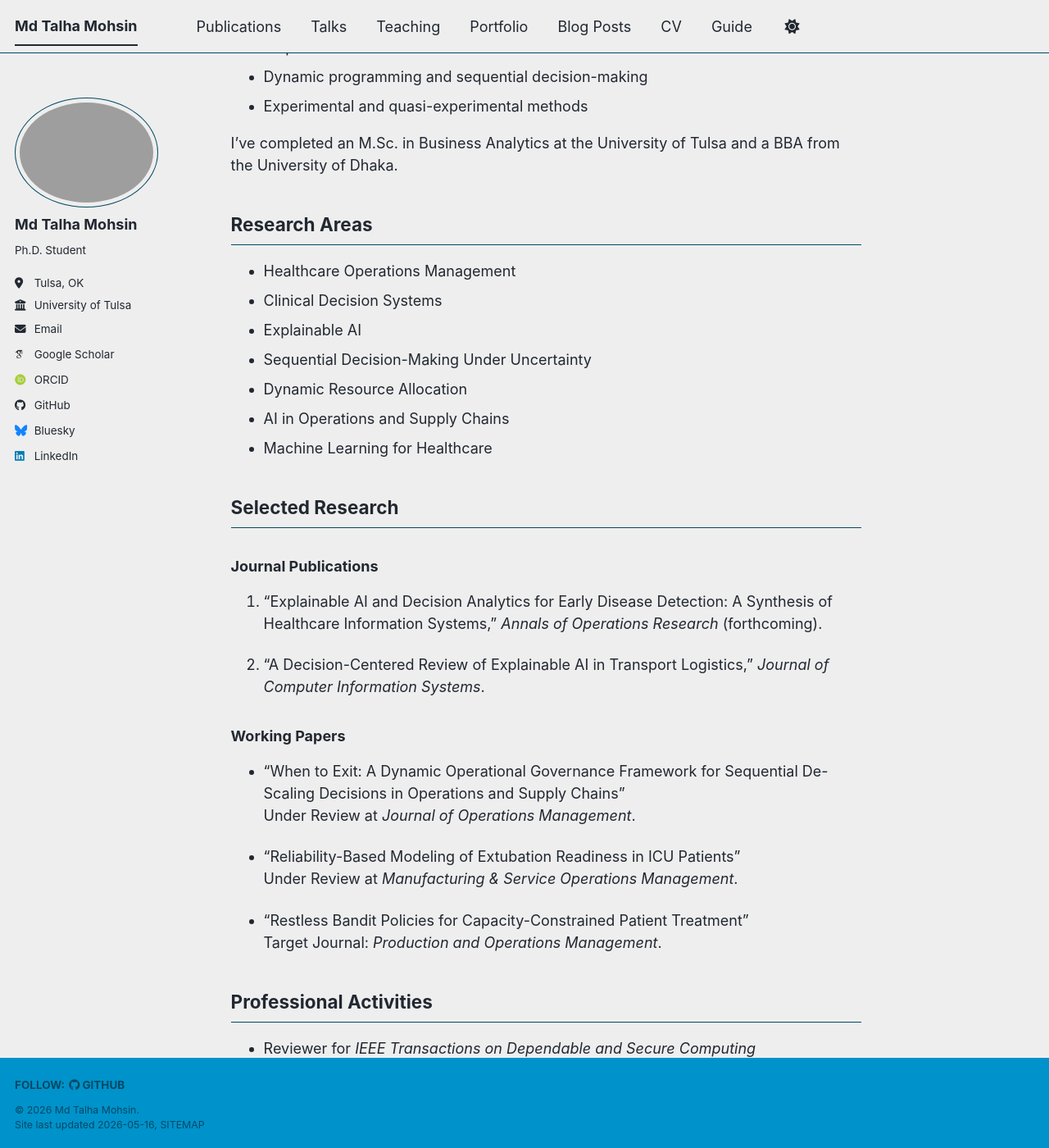
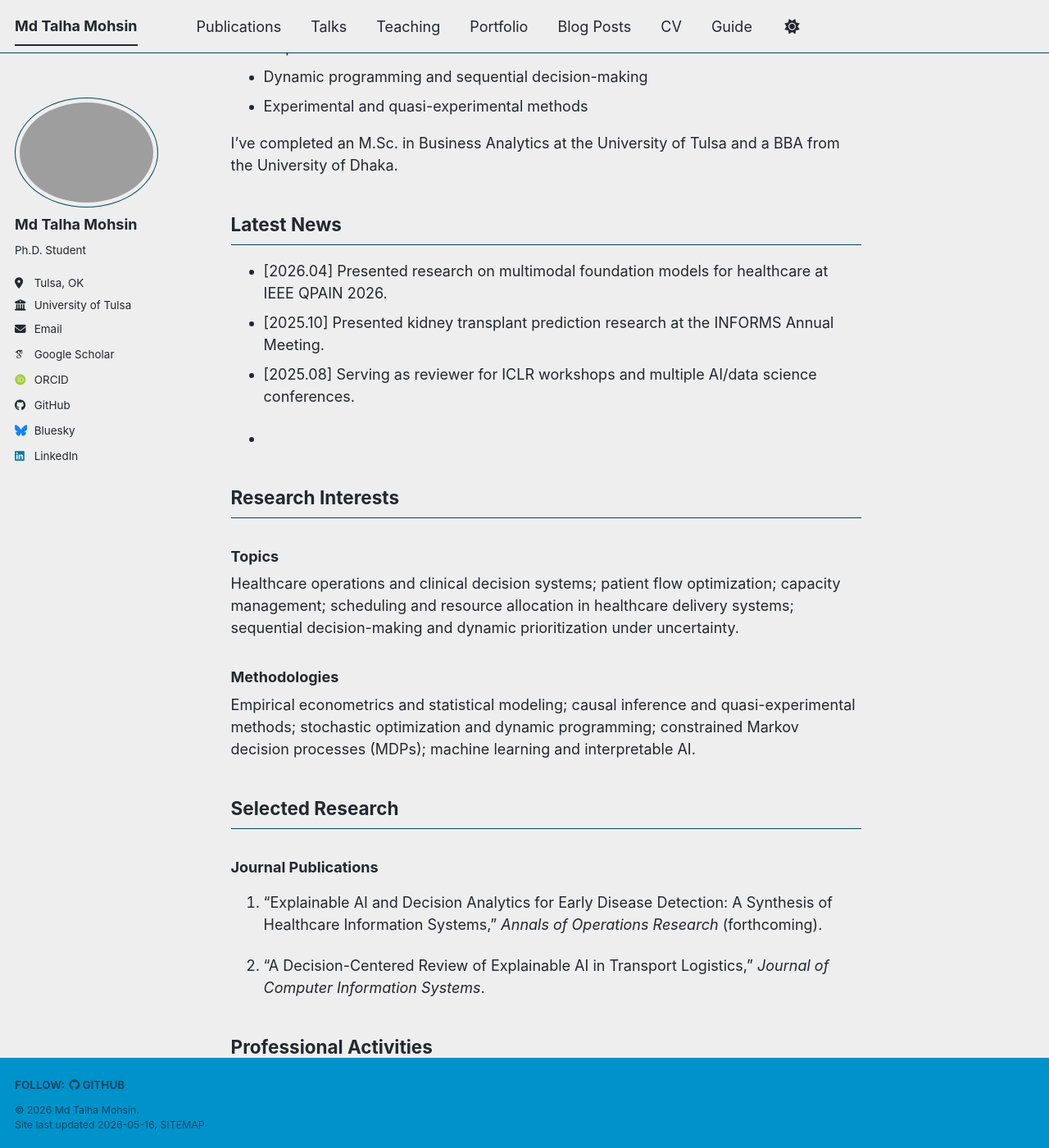
Before and after one commit to mdtalhamohsin/mdtalhamohsin.github.io, a Jekyll site: the page built from _pages/about.md, in a window 1280 px wide and 1400 px high, scrolled down 380 px. Shown: the whole window at 82% size. Built offline with Jekyll 4.4.1, drawn with Linux system fonts in a browser that asks for light colours; some web fonts are replaced; a script bundle is joined from its source files by our own code; library files that are not in the unit come from our copies.

Commit message:
Update about.md

```diff
--- a/_pages/about.md
+++ b/_pages/about.md
@@ -19,15 +19,22 @@ My methodological interests include:
 
 I've completed an M.Sc. in Business Analytics at the University of Tulsa and a BBA from the University of Dhaka.
 
-## Research Areas
 
-- Healthcare Operations Management
-- Clinical Decision Systems
-- Explainable AI
-- Sequential Decision-Making Under Uncertainty
-- Dynamic Resource Allocation
-- AI in Operations and Supply Chains
-- Machine Learning for Healthcare
+## Latest News
+
+- [2026.04] Presented research on multimodal foundation models for healthcare at IEEE QPAIN 2026.
+- [2025.10] Presented kidney transplant prediction research at the INFORMS Annual Meeting.
+- [2025.08] Serving as reviewer for ICLR workshops and multiple AI/data science conferences.
+
+-
+
+## Research Interests
+
+### Topics
+Healthcare operations and clinical decision systems; patient flow optimization; capacity management; scheduling and resource allocation in healthcare delivery systems; sequential decision-making and dynamic prioritization under uncertainty.
+
+### Methodologies
+Empirical econometrics and statistical modeling; causal inference and quasi-experimental methods; stochastic optimization and dynamic programming; constrained Markov decision processes (MDPs); machine learning and interpretable AI.
 
 ## Selected Research
 
@@ -37,16 +44,6 @@ I've completed an M.Sc. in Business Analytics at the University of Tulsa and a B
 
 2. “A Decision-Centered Review of Explainable AI in Transport Logistics,” *Journal of Computer Information Systems*.
 
-### Working Papers
-
-- “When to Exit: A Dynamic Operational Governance Framework for Sequential De-Scaling Decisions in Operations and Supply Chains”
-  Under Review at *Journal of Operations Management*.
-
-- “Reliability-Based Modeling of Extubation Readiness in ICU Patients”
-  Under Review at *Manufacturing & Service Operations Management*.
-
-- “Restless Bandit Policies for Capacity-Constrained Patient Treatment”
-  Target Journal: *Production and Operations Management*.
 
 ## Professional Activities
 
```
